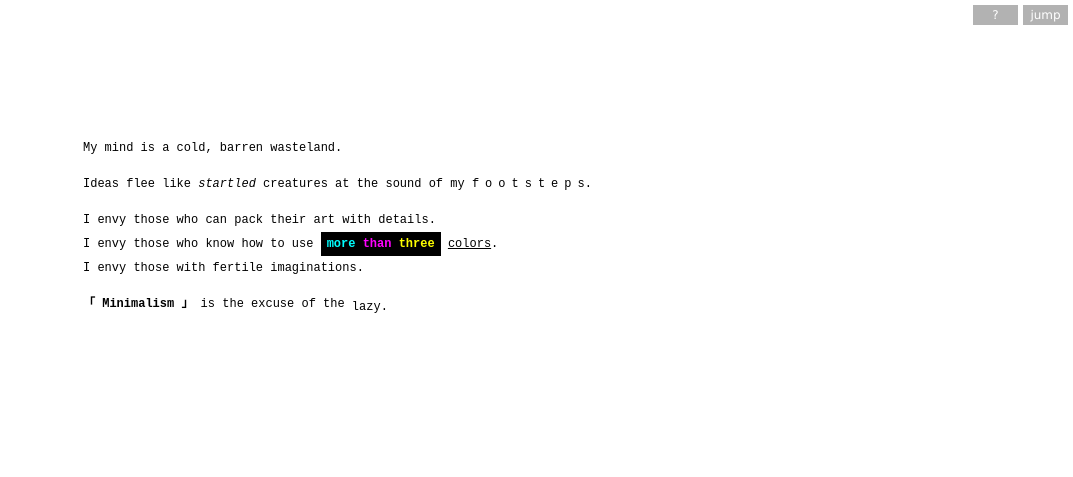
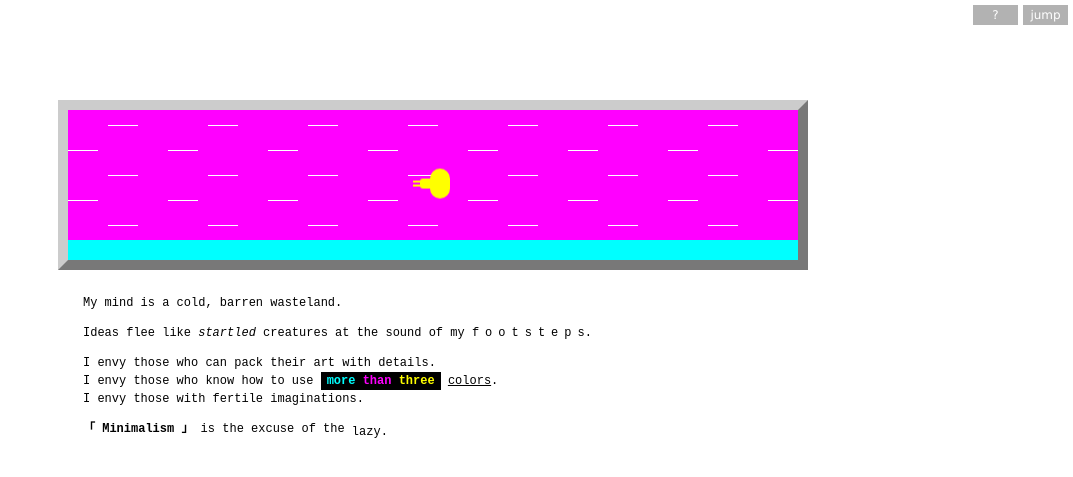
Before and after one commit to redsummernight/redsummernight.github.io, a Jekyll site: the page built from minimalism/index.html, in a window 1280 px wide. Shown: the top 477 px of the page, without its empty margins (207-1280 px from the left). Built offline with Jekyll 4.4.1, drawn with Linux system fonts in a browser that asks for light colours.

Commit message:
Minimalism scene

```diff
--- a/minimalism/index.html
+++ b/minimalism/index.html
@@ -2,6 +2,12 @@
 title: minimalism
 stylesheets: [style]
 ---
+<section class="scene">
+	<div class="desert">
+		<div class="sand"></div>
+		<div class="float">{% include kid.html %}</div>
+	</div>
+</section>
 <section>
 	<p>My mind is a cold, barren wasteland.</p>
 	<p>
--- a/minimalism/style.scss
+++ b/minimalism/style.scss
@@ -2,14 +2,65 @@
 ---
 @import "base";
 
+$c: cyan;
+$m: magenta;
+$y: yellow;
+
 section {
 	font-family: monospace;
-	line-height: 2em;
+	line-height: 1.5em;
 
 	max-width: 700px;
-	margin: 0 auto;
-	margin-top: 100px;
-	padding: 2em;
+	margin: 2em auto;
+	padding: 0 2em;
+
+	&.scene {
+		max-width: 750px;
+		margin-top: 100px;
+	}
+}
+
+.desert {
+	height: 150px;
+	overflow: hidden;
+	position: relative;
+
+	background-color: $m;
+	background-image: url('speedlines.svg');
+	background-position: 0 15px;
+
+	border: outset 10px #ccc;
+
+	@include animation(drift 1s linear infinite);
+
+	.sand {
+		position: absolute;
+		width: 100%; height: 20px;
+		bottom: 0;
+		background-color: $c;
+	}
+
+	.float {
+		@include animation(float 2s ease infinite);
+	}
+
+	.kid {
+		margin: 0 auto;
+		margin-top: 50px;
+		@include transform(rotate(90deg));
+		.bg { fill: $y; }
+	}
+}
+
+@include keyframes(float) {
+	0% { @include transform(none); }
+	50% { @include transform(translateY(4px)); }
+	100% { @include transform(none); }
+}
+
+@include keyframes(drift) {
+	0% { background-position: 0 15px; }
+	100% { background-position: -600px 15px; }
 }
 
 sub {
@@ -29,7 +80,7 @@ sub {
 	padding: 0 0.5em;
 	display: inline-block;
 
-	span:first-child { color: cyan; }
-	span:nth-child(2) { color: magenta; }
-	span:nth-child(3) { color: yellow; }
+	span:first-child { color: $c; }
+	span:nth-child(2) { color: $m; }
+	span:nth-child(3) { color: $y; }
 }
```
Also changed, not shown: minimalism/speedlines.svg (added).
